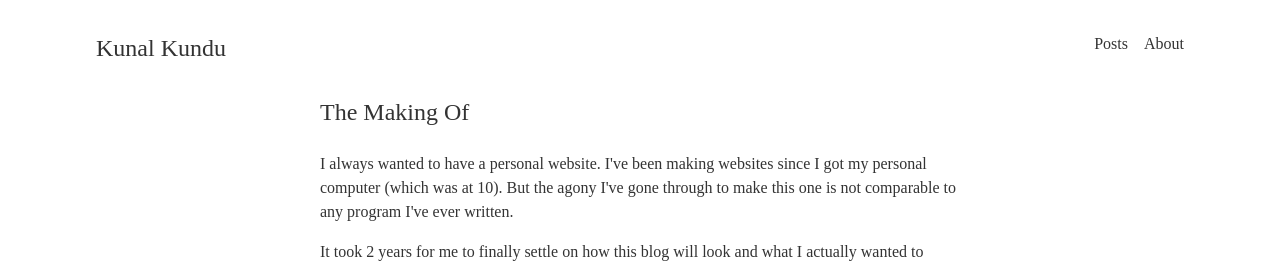
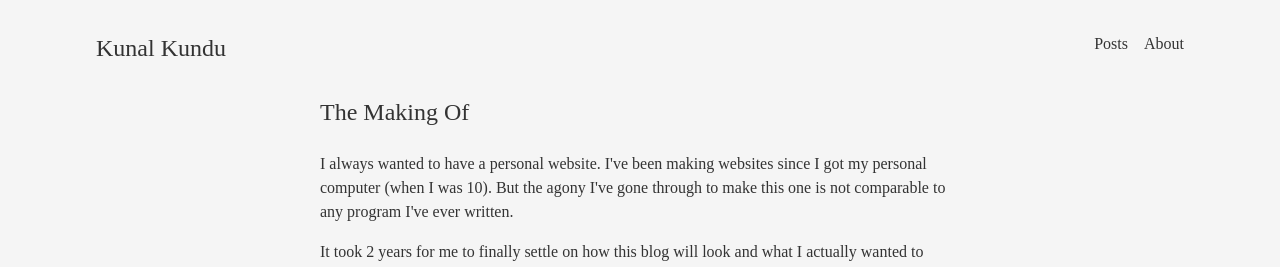
Before and after one commit to tinfoil-knight/tinfoil-knight.github.io, a Gatsby site: page /posts/01 in a window 1280 px wide. Shown: the top 267 px of the page. Built offline with nearby package versions, Linux system fonts and the light colour scheme; Gatsby itself is replaced by a stand-in of ours; a web font is replaced by a local one.

Commit message:
update background

```diff
--- a/src/pages/posts/01.md
+++ b/src/pages/posts/01.md
@@ -3,7 +3,7 @@ title: 'The Making Of'
 date: '2021-05-15'
 ---
 
-I always wanted to have a personal website. I've been making websites since I got my personal computer (which was at 10). But the agony I've gone through to make this one is not comparable to any program I've ever written.
+I always wanted to have a personal website. I've been making websites since I got my personal computer (when I was 10). But the agony I've gone through to make this one is not comparable to any program I've ever written.
 
 It took 2 years for me to finally settle on how this blog will look and what I actually wanted to write here.
 
--- a/src/styles/global.css
+++ b/src/styles/global.css
@@ -6,6 +6,7 @@ body {
 	min-height: 100%;
 	font-family: Chivo, 'sans-serif' !important;
 	overflow-x: hidden;
+	background: whitesmoke;
 	-webkit-font-smoothing: antialiased;
 	-moz-osx-font-smoothing: grayscale;
 }
```
